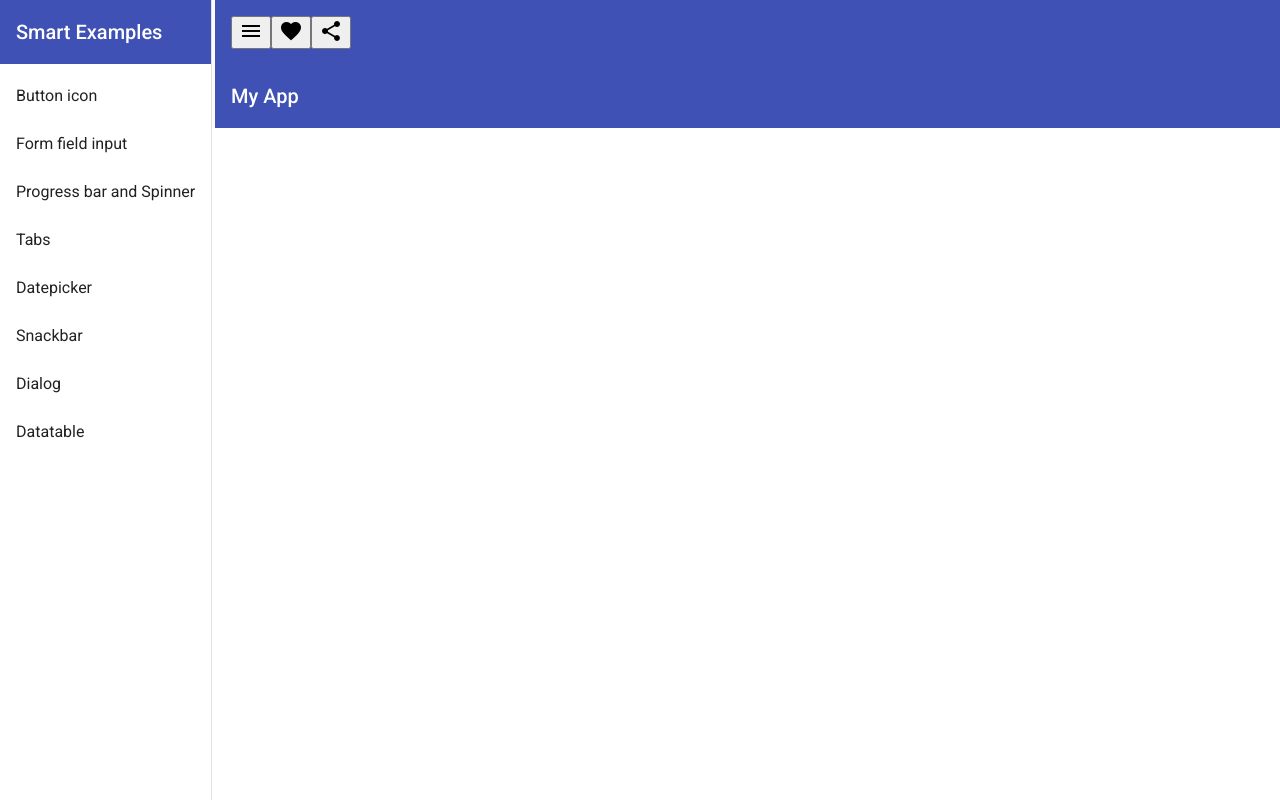
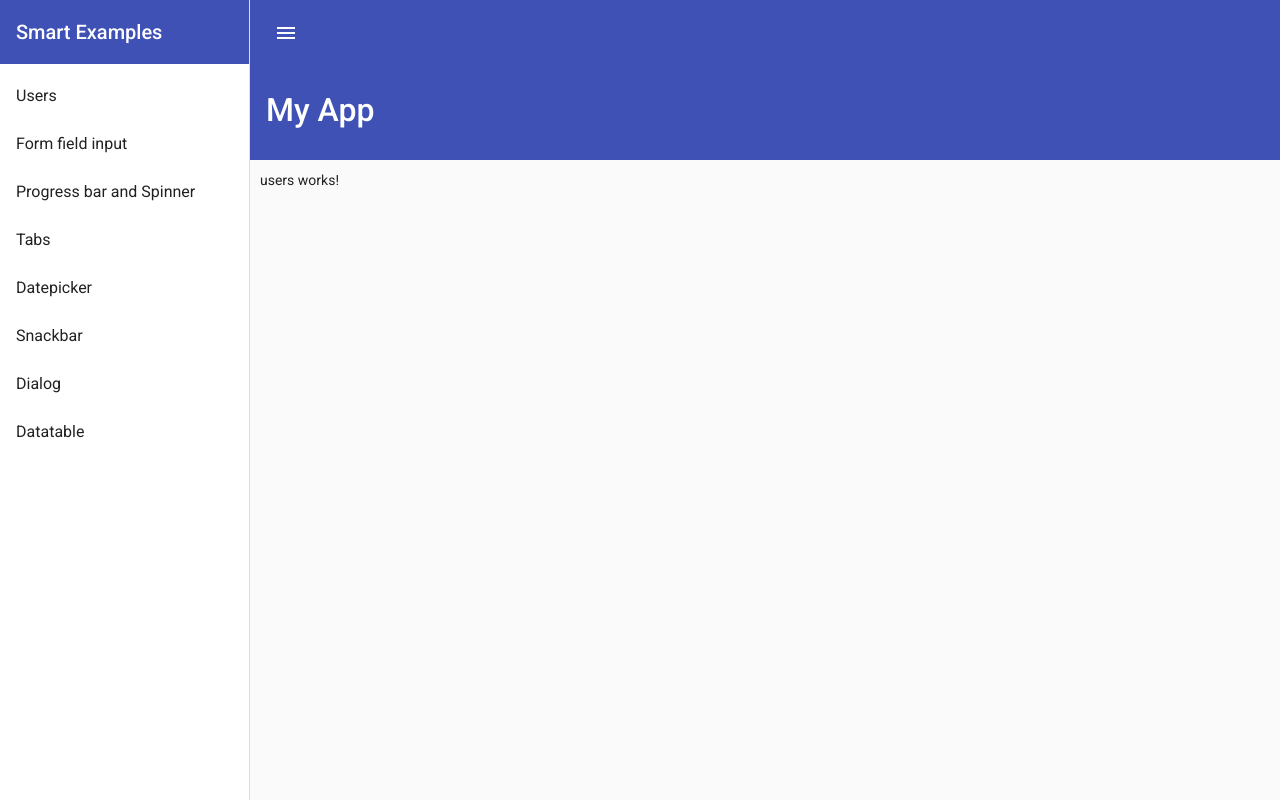
Before and after one commit to abruno36/-RxJS_Angular_Material, an Angular app in the folder ProjectSchool/: page /pages/users in a window 1280 px wide. Before the commit this address led to /. Built offline with nearby package versions, Linux system fonts and the light colour scheme.

Commit message:
Lazy Loading - 14070800

```diff
--- a/ProjectSchool/package.json
+++ b/ProjectSchool/package.json
@@ -17,6 +17,7 @@
     "@angular/core": "^14.2.0",
     "@angular/forms": "^14.2.0",
     "@angular/material": "^14.2.0",
+    "@angular/material-moment-adapter": "^18.1.0",
     "@angular/platform-browser": "^14.2.0",
     "@angular/platform-browser-dynamic": "^14.2.0",
     "@angular/router": "^14.2.0",
--- a/ProjectSchool/src/app/app-routing.module.ts
+++ b/ProjectSchool/src/app/app-routing.module.ts
@@ -1,7 +1,7 @@
 import { NgModule } from '@angular/core';
 import { RouterModule, Routes } from '@angular/router';
 
-const routes: Routes = [];
+const routes: Routes = [{ path: 'pages/users', loadChildren: () => import('./pages/users/users.module').then(m => m.UsersModule) }];
 
 @NgModule({
   imports: [RouterModule.forRoot(routes)],
--- a/ProjectSchool/src/app/app.component.html
+++ b/ProjectSchool/src/app/app.component.html
@@ -10,7 +10,7 @@
     Smart Examples
   </mat-toolbar>
   <mat-nav-list>
-    <a mat-list-item routerLink="/buttonIcon">Button icon</a>
+    <a mat-list-item routerLink="/pages/users">Users</a>
     <a mat-list-item routerLink="/formFieldInput">Form field input</a>
     <a mat-list-item routerLink="/progBarSpinner">Progress bar and Spinner</a>
     <a mat-list-item routerLink="/tabs">Tabs</a>
--- /dev/null
+++ b/ProjectSchool/src/app/app.component.scss
@@ -0,0 +1,37 @@
+.example-spacer {
+  flex: 1 1 auto;
+}
+
+.sidenav {
+  width: 250px;
+}
+
+mat-sidenav-content {
+  height: 100vh;
+}
+
+.content {
+  padding: 10px;
+}
+
+mat-sidenav-container {
+  height: 100vh;
+}
+
+.toolbar-menu {
+  position: fixed;
+  font-size: 1rem;
+  top: 0;
+  z-index: 1001;
+}
+
+.toolbar-submenu {
+  height: 100px;
+  font-size: 2rem;
+  margin-top: 60px;
+}
+
+
+.title {
+  margin-bottom: 500px;
+}
--- a/ProjectSchool/src/app/app.component.ts
+++ b/ProjectSchool/src/app/app.component.ts
@@ -1,15 +1,44 @@
-import { Component } from '@angular/core';
+import { BreakpointObserver } from '@angular/cdk/layout';
+import { Component, OnInit } from '@angular/core';
+import { fromEvent, map } from 'rxjs';
 
+export const SCROLL_CONTAINER = 'mat-sidenav-content';
+export const TEXT_LIMIT = 50;
+export const SHADOW_LIMIT = 100;
 @Component({
   selector: 'app-root',
   templateUrl: './app.component.html',
-  styles: []
+  styleUrls: ['./app.component.scss']
 })
-export class AppComponent {
-  title = 'ProjectSchool';
+export class AppComponent implements OnInit {
   public isSmallScreen = false;
   public popText = false;
   public applyShadow = false;
+
+  constructor(private breakpointObserver: BreakpointObserver) { }
+
+  ngOnInit(): void {
+    const content = document.getElementsByClassName(SCROLL_CONTAINER)[0];
+
+    fromEvent(content, 'scroll')
+      .pipe(
+        map(() => content.scrollTop)
+      )
+      .subscribe({
+        next: (value: number) => this.determineHeader(value)
+      })
+  }
+
+  determineHeader(scrollTop: number) {
+    this.popText = scrollTop >= TEXT_LIMIT;
+    this.applyShadow = scrollTop >= SHADOW_LIMIT;
+  }
+
+  ngAfterContentInit(): void {
+    this.breakpointObserver
+        .observe(['(max-width: 800px)'])
+        .subscribe((res) => this.isSmallScreen = res.matches);
+  }
 
   get sidenavMode() {
     return this.isSmallScreen ? 'over' : 'side';
--- /dev/null
+++ b/ProjectSchool/src/app/pages/users/users-routing.module.ts
@@ -0,0 +1,11 @@
+import { NgModule } from '@angular/core';
+import { RouterModule, Routes } from '@angular/router';
+import { UsersComponent } from './users.component';
+
+const routes: Routes = [{ path: '', component: UsersComponent }];
+
+@NgModule({
+  imports: [RouterModule.forChild(routes)],
+  exports: [RouterModule]
+})
+export class UsersRoutingModule { }
--- /dev/null
+++ b/ProjectSchool/src/app/pages/users/users.component.html
@@ -0,0 +1 @@
+<p>users works!</p>
--- /dev/null
+++ b/ProjectSchool/src/app/pages/users/users.component.ts
@@ -0,0 +1,16 @@
+import { Component, OnInit } from '@angular/core';
+
+@Component({
+  selector: 'app-users',
+  templateUrl: './users.component.html',
+  styles: [
+  ]
+})
+export class UsersComponent implements OnInit {
+
+  constructor() { }
+
+  ngOnInit(): void {
+  }
+
+}
```
Also changed, not shown: ProjectSchool/src/app/app.module.ts (+2 -8 lines), ProjectSchool/src/app/pages/users/users.module.ts (added, +17 -0 lines), ProjectSchool/src/app/shared/materials/material.module.ts (added, +20 -0 lines), 1 other file (tests, documents, lock files or other folders).
